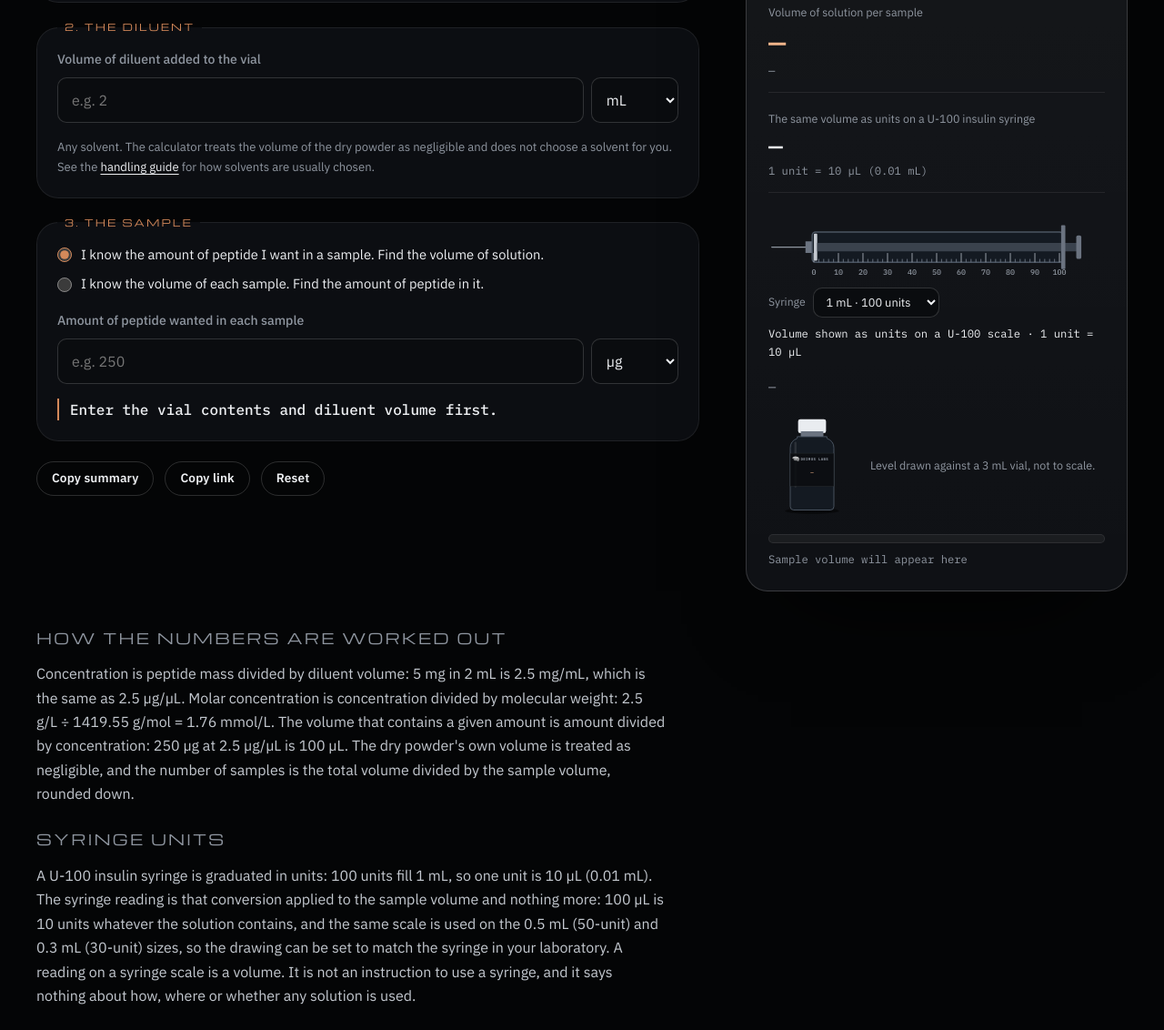
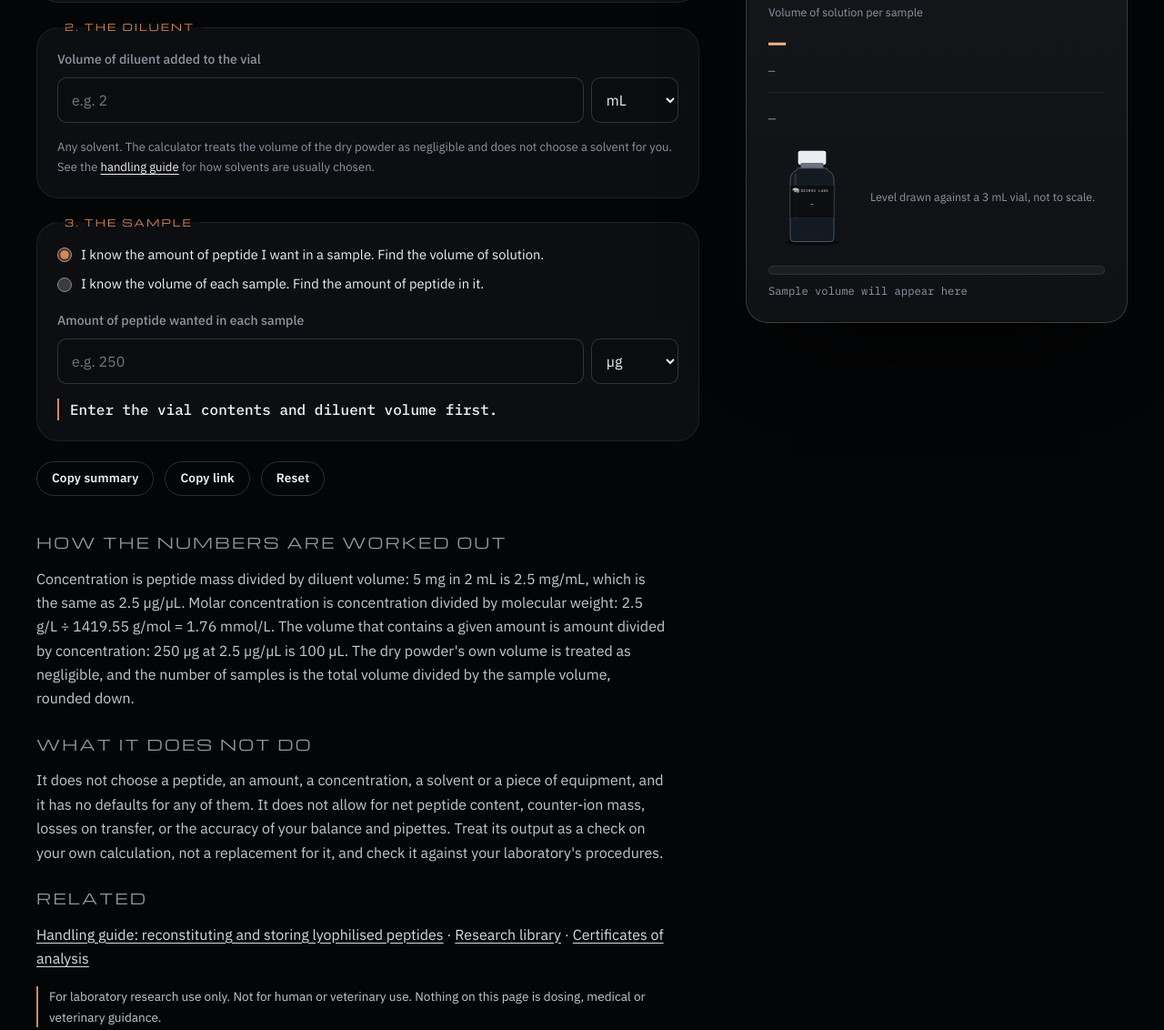
Before and after one commit to nasfiskashem/Deimos-Labs, a plain HTML site: page calculator.html in a window 1280 px wide. Shown: the part 1294-2426 px from the top of the page at 91% size. Drawn offline with Linux system fonts and the light colour scheme.

Commit message:
Calculator: switch the U-100 syringe reading off again (lowest legal risk)
Co-Authored-By: Claude Opus 5.5 <noreply@anthropic.com>
Claude-Session: https://claude.ai/code/session_01TsTGJAqqgzBwWL2d9Z5P2q

```diff
--- a/calculator.html
+++ b/calculator.html
@@ -5,14 +5,14 @@
 <meta name="viewport" content="width=device-width, initial-scale=1, viewport-fit=cover">
 <meta name="claude:viewport-fit-sides" content="cover">
 <title>Reconstitution calculator | Deimos Labs</title>
-<meta name="description" content="Work out concentration, molarity and sample volume, in microlitres and as U-100 syringe units, for a lyophilised peptide from the vial mass and diluent volume you enter. Arithmetic only, for laboratory research use.">
+<meta name="description" content="Work out concentration, molarity and sample volume for a lyophilised peptide from the vial mass and diluent volume you enter. Arithmetic only, for laboratory research use.">
 <link rel="canonical" href="https://www.deimos-labs.co.uk/calculator.html">
 
 <meta name="theme-color" content="#040506">
 <meta property="og:type" content="website">
 <meta property="og:site_name" content="Deimos Labs">
 <meta property="og:title" content="Reconstitution calculator | Deimos Labs">
-<meta property="og:description" content="Work out concentration, molarity and sample volume, in microlitres and as U-100 syringe units, for a lyophilised peptide from the vial mass and diluent volume you enter. Arithmetic only, for laboratory research use.">
+<meta property="og:description" content="Work out concentration, molarity and sample volume for a lyophilised peptide from the vial mass and diluent volume you enter. Arithmetic only, for laboratory research use.">
 <meta property="og:url" content="https://www.deimos-labs.co.uk/calculator.html">
 <meta property="og:image" content="https://www.deimos-labs.co.uk/assets/og.jpg">
 <meta name="twitter:card" content="summary_large_image">
@@ -40,7 +40,7 @@
 <section class="page-head page-head-grid"><div class="wrap">
   <nav class="crumbs" aria-label="Breadcrumb"><a href="index.html">Home</a><span>/</span><a href="library.html">Research library</a><span>/</span><span>Calculator</span></nav>
   <p class="eyebrow">Lab tools</p><h1>Reconstitution calculator</h1>
-  <p class="lede">Enter what is in the vial, how much diluent you add, and the amount of peptide you want in a sample. It gives you the concentration and the volume of solution that holds that amount, in microlitres and as units on a U-100 syringe scale. It does the arithmetic; every value, and every decision, is yours.</p>
+  <p class="lede">Enter what is in the vial, how much diluent you add, and the amount of peptide you want in a sample. It gives you the concentration and the volume of solution that holds that amount. It does the arithmetic; every value, and every decision, is yours.</p>
 </div></section>
 <section><div class="wrap calc-wrap">
   <div class="notice" id="calc-notice">
@@ -71,7 +71,7 @@
           <label class="radio"><input type="radio" name="c-solve" value="amount"> I know the volume of each sample. Find the amount of peptide in it.</label>
         </div>
         <div id="c-row-amount"><label for="c-amt">Amount of peptide wanted in each sample<span class="unit-input"><input id="c-amt" type="number" inputmode="decimal" min="0" step="any" placeholder="e.g. 250"><select id="c-amt-u" aria-label="Amount unit"><option value="ug">µg</option><option value="mg">mg</option><option value="nmol">nmol</option></select></span></label></div>
-        <div id="c-row-volume" hidden><label for="c-svol">Volume of each sample, in µL or as units on a U-100 syringe<span class="unit-input"><input id="c-svol" type="number" inputmode="decimal" min="0" step="any" placeholder="e.g. 100"><select id="c-svol-u" aria-label="Volume unit"><option value="uL">µL</option><option value="units">units</option></select></span></label></div>
+        <div id="c-row-volume" hidden><label for="c-svol">Volume of each sample<span class="unit-input"><input id="c-svol" type="number" inputmode="decimal" min="0" step="any" placeholder="e.g. 100"><span class="unit-tag">µL</span></span></label></div>
         <p class="inline-result" id="c-inline" aria-live="polite"></p>
       </fieldset>
       <div class="actions"><button type="button" class="btn btn-ghost btn-sm" id="c-copy">Copy summary</button><button type="button" class="btn btn-ghost btn-sm" id="c-link">Copy link</button><button type="button" class="btn btn-ghost btn-sm" id="c-reset">Reset</button></div>
@@ -82,17 +82,7 @@
       <p class="fine" id="r-hint">Enter the peptide mass and the diluent volume to begin.</p>
       <div class="readout"><span class="readout-label">Concentration</span><strong id="r-conc">—</strong><span class="readout-sub mono" id="r-conc-sub">—</span></div>
       <div class="readout readout-main"><span class="readout-label" id="r-sample-label">Volume of solution per sample</span><strong id="r-sample">—</strong><span class="readout-sub mono" id="r-sample-sub">—</span><span class="readout-sub mono" id="r-how"></span></div>
-      <div class="readout"><span class="readout-label">The same volume as units on a U-100 insulin syringe</span><strong id="r-units">—</strong><span class="readout-sub mono" id="r-units-sub">1 unit = 10 µL (0.01 mL)</span></div>
-      <figure class="syr-fig" id="syr-fig"><svg viewBox="0 0 400 84" aria-hidden="true" focusable="false">
-        <line x1="4" y1="45" x2="44" y2="45" class="s-needle"/><path d="M44 38h8l4 7-4 7h-8z" class="s-hub"/>
-        <rect x="52" y="27" width="298" height="36" rx="4" class="s-barrel"/>
-        <rect id="s-fill" class="s-fill" x="54" y="29" width="0" height="32" rx="2"/>
-        <g id="s-ticks"></g>
-        <rect id="s-seal" class="s-seal" x="54" y="29" width="4" height="32" rx="1"/>
-        <rect id="s-rod" class="s-rod" x="58" y="40" width="308" height="10"/>
-        <rect x="348" y="19" width="5" height="52" rx="1" class="s-flange"/><rect x="366" y="31" width="6" height="28" rx="2" class="s-pad"/>
-        <text id="s-read" class="s-read" x="54" y="17" text-anchor="middle"></text></svg>
-        <figcaption><label class="syr-pick">Syringe<select id="c-syr" aria-label="Syringe capacity"><option value="100">1 mL · 100 units</option><option value="50">0.5 mL · 50 units</option><option value="30">0.3 mL · 30 units</option></select></label><span class="mono" id="syr-text">Volume shown as units on a U-100 scale · 1 unit = 10 µL</span></figcaption></figure>
+
       <p class="fine mono" id="r-per">—</p>
       <p class="form-error" id="r-warn" hidden>That is more peptide than the vial contains.</p>
       <figure class="calc-fig"><svg viewBox="0 0 200 240" aria-hidden="true" focusable="false">
@@ -126,7 +116,7 @@
     </form>
     <div class="calc-results" aria-live="polite">
       <div class="spec-head"><span class="spec-brand"><img src="assets/mark.webp" alt="" width="22" height="22">Results</span><span class="mono">Not a recommendation</span></div>
-      <dl class="specs"><div><dt>Volume of solution per sample</dt><dd id="b-svol">—</dd></div><div><dt>As U-100 syringe units</dt><dd id="b-units">—</dd></div><div><dt>Samples from the vial</dt><dd id="b-n">—</dd></div><div><dt>Total peptide</dt><dd id="b-total">—</dd></div><div><dt>Total concentration</dt><dd id="b-conc">—</dd></div></dl>
+      <dl class="specs"><div><dt>Volume of solution per sample</dt><dd id="b-svol">—</dd></div><div><dt>Samples from the vial</dt><dd id="b-n">—</dd></div><div><dt>Total peptide</dt><dd id="b-total">—</dd></div><div><dt>Total concentration</dt><dd id="b-conc">—</dd></div></dl>
       <p class="form-error" id="b-warn" hidden>That is more of the reference component than the vial contains.</p>
     </div>
     <div class="blend-breakdown">
@@ -137,8 +127,7 @@
   <div class="calc-notes prose">
     <h2>How the numbers are worked out</h2>
     <p>Concentration is peptide mass divided by diluent volume: 5 mg in 2 mL is 2.5 mg/mL, which is the same as 2.5 µg/µL. Molar concentration is concentration divided by molecular weight: 2.5 g/L ÷ 1419.55 g/mol = 1.76 mmol/L. The volume that contains a given amount is amount divided by concentration: 250 µg at 2.5 µg/µL is 100 µL. The dry powder's own volume is treated as negligible, and the number of samples is the total volume divided by the sample volume, rounded down.</p>
-    <h2>Syringe units</h2>
-    <p>A U-100 insulin syringe is graduated in units: 100 units fill 1 mL, so one unit is 10 µL (0.01 mL). The syringe reading is that conversion applied to the sample volume and nothing more: 100 µL is 10 units whatever the solution contains, and the same scale is used on the 0.5 mL (50-unit) and 0.3 mL (30-unit) sizes, so the drawing can be set to match the syringe in your laboratory. A reading on a syringe scale is a volume. It is not an instruction to use a syringe, and it says nothing about how, where or whether any solution is used.</p>
+
     <h2>What it does not do</h2>
     <p>It does not choose a peptide, an amount, a concentration, a solvent or a piece of equipment, and it has no defaults for any of them. It does not allow for net peptide content, counter-ion mass, losses on transfer, or the accuracy of your balance and pipettes. Treat its output as a check on your own calculation, not a replacement for it, and check it against your laboratory's procedures.</p>
     <h2>Related</h2>
```
Also changed, not shown: guide-reconstitution.html (+1 -1 lines).
